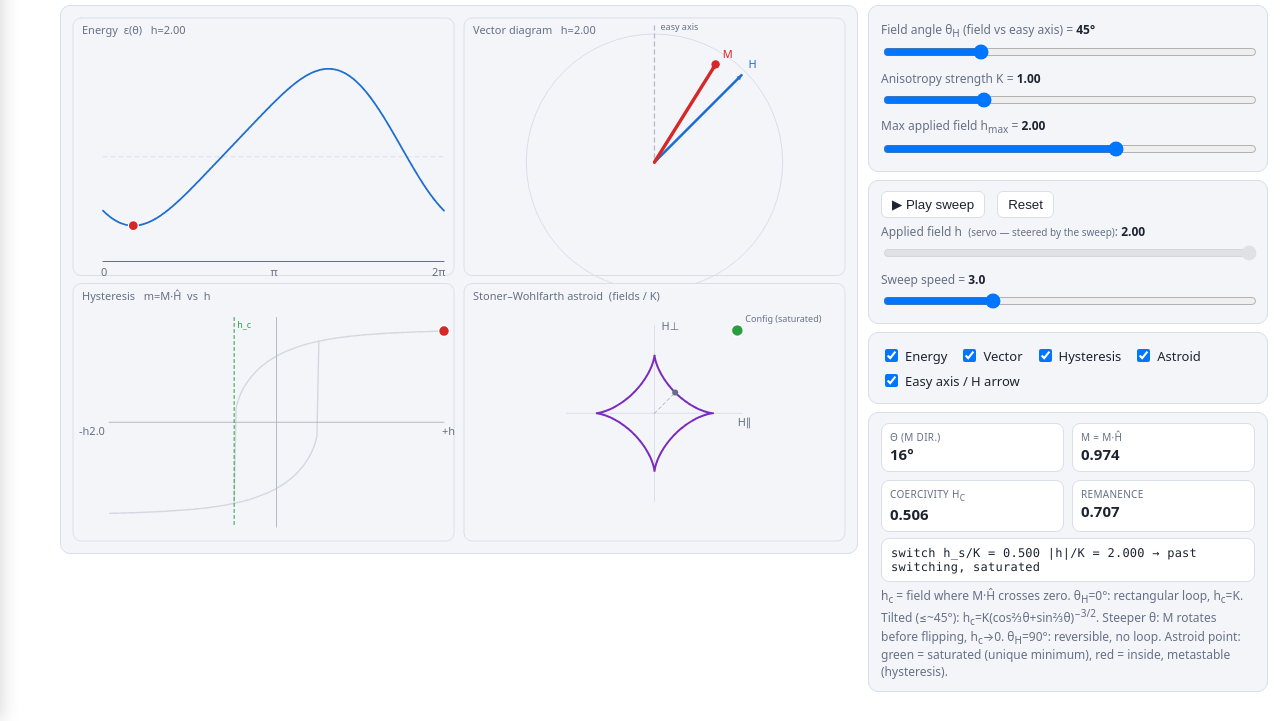
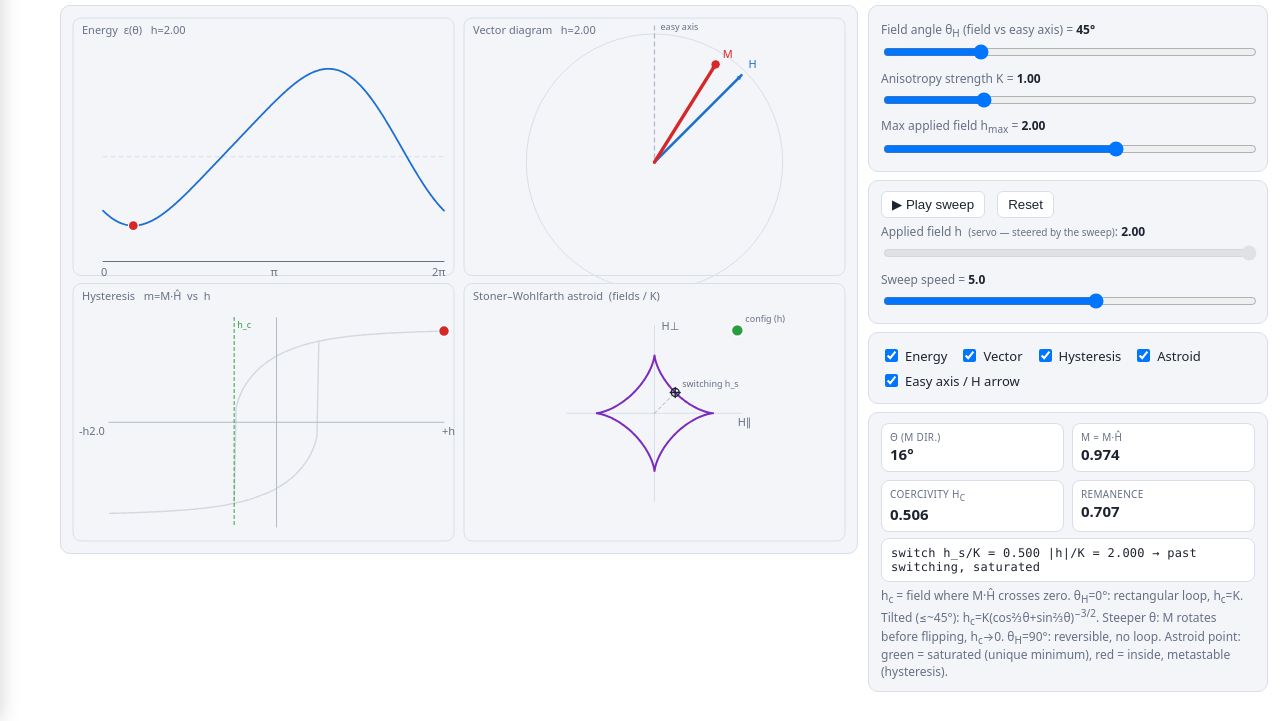
Before and after one commit to JonaThe1st/physics_visualization, a plain HTML site: page simulations/magnetization-reversal/index.html in a window 1280 px wide. Shown: the part 79-800 px from the top of the page. Drawn offline with Linux system fonts and the light colour scheme.

Commit message:
Magnetization sim: robust ping-pong anim loop (schedule-first, decouple idx), live H arrow, clearer astroid markers (static switching h_s vs moving config h)

```diff
--- a/simulations/magnetization-reversal/index.html
+++ b/simulations/magnetization-reversal/index.html
@@ -48,8 +48,8 @@ button{padding:5px 10px;border:1px solid var(--bd);background:var(--bg);color:va
    </div>
    <label>Applied field h &nbsp;<small>(servo — steered by the sweep)</small>: <b id="hcv">2.00</b></label>
    <input id="hc" type="range" min="-2" max="2" step="0.01" value="2" disabled>
-   <label>Sweep speed = <b id="spv">3.0</b></label>
-   <input id="sp" type="range" min="1" max="8" step="0.1" value="3">
+   <label>Sweep speed = <b id="spv">5.0</b></label>
+   <input id="sp" type="range" min="1" max="8" step="0.1" value="5">
   </div>
   <div class="card">
    <div class="row">
@@ -118,6 +118,12 @@ function stateAt(h){
   var best=0,bd=1e18;for(var i=0;i<s.length;i++){var d=Math.abs(s[i].h-h);if(d<bd){bd=d;best=i;}}
   cur.idx=best;return s[best];
 }
+/* non-mutating lookup for display (does not touch the animator's cur.idx) */
+function sampleAt(h){
+  var s=cur.samples;if(!s.length)return null;
+  var best=0,bd=1e18;for(var i=0;i<s.length;i++){var d=Math.abs(s[i].h-h);if(d<bd){bd=d;best=i;}}
+  return s[best];
+}
 function swUnit(mu){var c=Math.cos(mu),s=Math.sin(mu);var a=Math.pow(Math.abs(c),2/3)+Math.pow(Math.abs(s),2/3);return 1/Math.pow(a,1.5);}
 
 /* ================= drawing helpers ================= */
@@ -149,7 +155,7 @@ function draw(){
     for(var i=0;i<=440;i++){var t=i/440*TAU,e=E(t,H0),xx=x(t),yy=y(e);i?ctx.lineTo(xx,yy):ctx.moveTo(xx,yy);}ctx.stroke();
     ctx.strokeStyle=col('--mut');ctx.lineWidth=1;ctx.beginPath();ctx.moveTo(px0,py0+ph);ctx.lineTo(px0+pw,py0+ph);ctx.stroke();
     text('0',px0-2,py0+ph+14,col('--mut'));text('π',px0+pw/2-3,py0+ph+14,col('--mut'));text('2π',px0+pw-12,py0+ph+14,col('--mut'));
-    var st=stateAt(H0);if(st){ctx.fillStyle=col('--kp');ctx.strokeStyle=col('--bg');ctx.lineWidth=1.2;ctx.beginPath();ctx.arc(x(st.th),y(E(st.th,H0)),5,0,TAU);ctx.fill();ctx.stroke();}
+    var st=sampleAt(H0);if(st){ctx.fillStyle=col('--kp');ctx.strokeStyle=col('--bg');ctx.lineWidth=1.2;ctx.beginPath();ctx.arc(x(st.th),y(E(st.th,H0)),5,0,TAU);ctx.fill();ctx.stroke();}
   });
 
   /* ---- TR vector (live H length & direction + uniform fixed-size box) ---- */
@@ -177,7 +183,7 @@ function draw(){
         text('H',hp[0]+(Math.cos(hAng)<-0.2?-20:7),hp[1]+(Math.sin(hAng)<-0.2?8:-7),col('--sph'),11);
       }
     }
-    var st=stateAt(H0);if(st){
+    var st=sampleAt(H0);if(st){
       var mp=arr(st.th,rad*0.9,col('--kp'),3.4);
       ctx.fillStyle=col('--kp');ctx.beginPath();ctx.arc(mp[0],mp[1],4.2,0,TAU);ctx.fill();
       text('M',mp[0]+7,mp[1]-6,col('--kp'),11);
@@ -195,7 +201,7 @@ function draw(){
     for(var i=0;i<s.length;i++){var xx=X(s[i].h),yy=Y(s[i].m);i?ctx.lineTo(xx,yy):ctx.moveTo(xx,yy);}ctx.stroke();ctx.globalAlpha=1;
     ctx.strokeStyle=col('--sph');ctx.globalAlpha=.9;ctx.lineWidth=2;ctx.beginPath();
     for(var i=0;i<=cur.idx&&i<s.length;i++){var xx=X(s[i].h),yy=Y(s[i].m);i?ctx.lineTo(xx,yy):ctx.moveTo(xx,yy);}ctx.stroke();ctx.globalAlpha=1;
-    var st=stateAt(H0);if(st){ctx.fillStyle=col('--kp');ctx.strokeStyle=col('--bg');ctx.lineWidth=1.5;ctx.beginPath();ctx.arc(X(H0),Y(st.m),5.5,0,TAU);ctx.fill();ctx.stroke();}
+    var st=sampleAt(H0);if(st){ctx.fillStyle=col('--kp');ctx.strokeStyle=col('--bg');ctx.lineWidth=1.5;ctx.beginPath();ctx.arc(X(H0),Y(st.m),5.5,0,TAU);ctx.fill();ctx.stroke();}
     if(cur.hc!=null){ctx.strokeStyle=col('--k0');ctx.setLineDash([3,3]);ctx.lineWidth=1;ctx.beginPath();ctx.moveTo(X(-Math.abs(cur.hc)),py0);ctx.lineTo(X(-Math.abs(cur.hc)),py0+ph);ctx.stroke();ctx.setLineDash([]);
       text('h_c',X(-Math.abs(cur.hc))+3,py0+10,col('--k0'),9);}
     text('-h'+fmt(hmax,1),px0-30,py0+ph/2+13,col('--mut'));
@@ -213,20 +219,23 @@ function draw(){
     /* astroid |ux|^2/3 + |uy|^2/3 = 1   <=>  param (cos^3 t, sin^3 t) */
     ctx.strokeStyle=col('--gv');ctx.lineWidth=2;ctx.beginPath();
     for(var i=0;i<=360;i++){var t=i/360*TAU;var xx=PX(Math.pow(Math.cos(t),3)),yy=PY(Math.pow(Math.sin(t),3));i?ctx.lineTo(xx,yy):ctx.moveTo(xx,yy);}ctx.stroke();
-    /* ray along θH up to the switching distance f(θH) */
+    /* ray along θH up to the switching distance f(θH) — static (depends on θH only) */
     var f=swUnit(thH),bx=Math.cos(thH)*f,by=Math.sin(thH)*f;
     ctx.strokeStyle=col('--mut');ctx.globalAlpha=.55;ctx.setLineDash([3,3]);ctx.lineWidth=1;ctx.beginPath();ctx.moveTo(cx,cy0);ctx.lineTo(PX(bx),PY(by));ctx.stroke();ctx.setLineDash([]);ctx.globalAlpha=1;
-    ctx.fillStyle=col('--mut');ctx.beginPath();ctx.arc(PX(bx),PY(by),3,0,TAU);ctx.fill();
-    /* current config: ux=h cosθH/K, uy=h sinθH/K */
+    /* switching-field marker on the boundary (hollow cross; static) */
+    ctx.strokeStyle=col('--fg');ctx.lineWidth=1.4;ctx.beginPath();ctx.arc(PX(bx),PY(by),4,0,TAU);ctx.stroke();
+    ctx.beginPath();ctx.moveTo(PX(bx)-5,PY(by));ctx.lineTo(PX(bx)+5,PY(by));ctx.moveTo(PX(bx),PY(by)-5);ctx.lineTo(PX(bx),PY(by)+5);ctx.stroke();
+    text('switching h_s',PX(bx)+7,PY(by)-6,col('--mut'),9);
+    /* current config point (field tip) — moves with h */
     var ux=H0*Math.cos(thH)/cur.K, uy=H0*Math.sin(thH)/cur.K;
     var inside=Math.pow(Math.abs(ux),2/3)+Math.pow(Math.abs(uy),2/3)<1;
     var pc=inside?col('--kp'):col('--k0');
-    ctx.fillStyle=pc;ctx.strokeStyle=col('--bg');ctx.lineWidth=1.5;ctx.beginPath();ctx.arc(PX(ux),PY(uy),6,0,TAU);ctx.fill();ctx.stroke();
-    text('Config ('+(inside?'metastable':'saturated')+')',PX(ux)+8,PY(uy)-8,col('--mut'),9);
+    ctx.fillStyle=pc;ctx.strokeStyle=col('--bg');ctx.lineWidth=1.6;ctx.beginPath();ctx.arc(PX(ux),PY(uy),6,0,TAU);ctx.fill();ctx.stroke();
+    text('config (h)',PX(ux)+8,PY(uy)-8,col('--mut'),9);
   });
 
   /* ---- readouts ---- */
-  var st=stateAt(H0);
+  var st=sampleAt(H0);
   $('rth').textContent=fmt(st.th*180/TAU,0)+'°';
   $('rm').textContent=fmt(st.m,3);
   $('rhc').textContent=cur.hc!=null?fmt(Math.abs(cur.hc),3):'—';
@@ -249,7 +258,7 @@ function setParams(){
   draw();
 }
 function reset(){
-  $('th').value=45;$('ke').value=1;$('ha').value=2;$('sp').value=3;
+  $('th').value=45;$('ke').value=1;$('ha').value=2;$('sp').value=5;
   setParams();
   cur.h=cur.hmax;cur.idx=0;cur.dir=1;cur.playing=false;$('play').textContent='▶ Play sweep';
   stateAt(cur.h);
@@ -261,24 +270,29 @@ $('sp').oninput=function(){$('spv').textContent=fmt(+$('sp').value,1);};
 $('play').onclick=function(){cur.playing=!cur.playing;$('play').textContent=cur.playing?'⏸ Pause':'▶ Play sweep';cur.last=performance.now();};
 $('rst').onclick=reset;
 ['en','vc','hy','as','ex'].forEach(function(i){$(i).onchange=function(){draw();};});
-/* infinite back-and-forth (ping-pong) across both hysteresis branches */
+/* infinite back-and-forth (ping-pong) across both hysteresis branches.
+   The next frame is scheduled FIRST so the loop survives any draw error. */
 function advance(t){
+  requestAnimationFrame(advance);
+  try{
     if(cur.playing){
       var sps=8*(+$('sp').value);
-    cur.acc+=Math.min(t-cur.last,120)*sps/1000;cur.last=t;
+      cur.acc+=Math.min(t-cur.last,150)*sps/1000;cur.last=t;
       var step=Math.floor(cur.acc);
       if(step>0){
         cur.acc-=step;
-      var N=cur.samples.length;
-      while(step-- > 0 && N>1){
+        var N=cur.samples.length,k=0;
+        while(k++<step&&N>1){
           cur.idx+=cur.dir;
           if(cur.idx<=0){cur.idx=0;cur.dir=1;}
           else if(cur.idx>=N-1){cur.idx=N-1;cur.dir=-1;}
         }
-      cur.h=cur.samples[cur.idx].h;$('hc').value=cur.h.toFixed(2);
+        cur.h=cur.samples[cur.idx].h;
+        try{$('hc').value=cur.h.toFixed(2);}catch(_){}
       }
     }else cur.last=t;
-  draw();requestAnimationFrame(advance);
+    draw();
+  }catch(e){try{draw();}catch(_){}}
 }
 function sizeUp(){dpr=window.devicePixelRatio||1;cv.width=cv.clientWidth*dpr;cv.height=cv.clientHeight*dpr;}
 sizeUp();new ResizeObserver(sizeUp).observe(cv);
```
Lines whose indentation alone changed are shown as unchanged.
